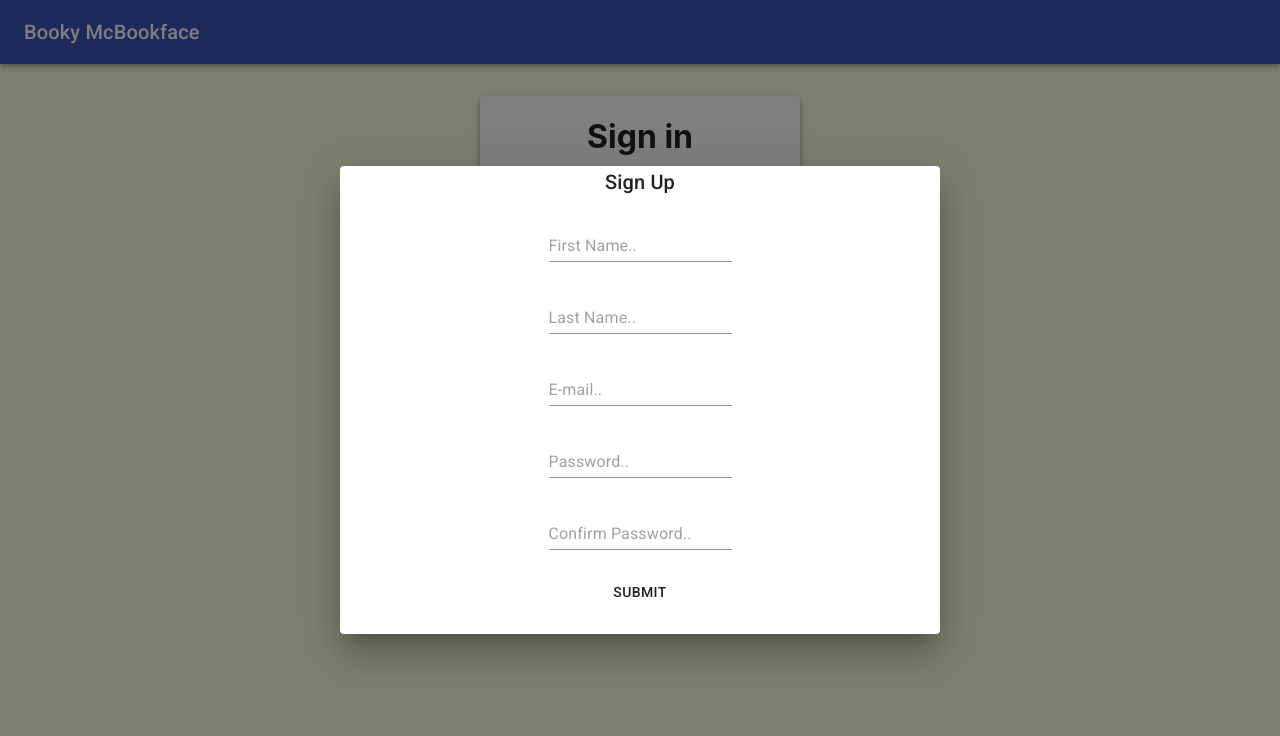
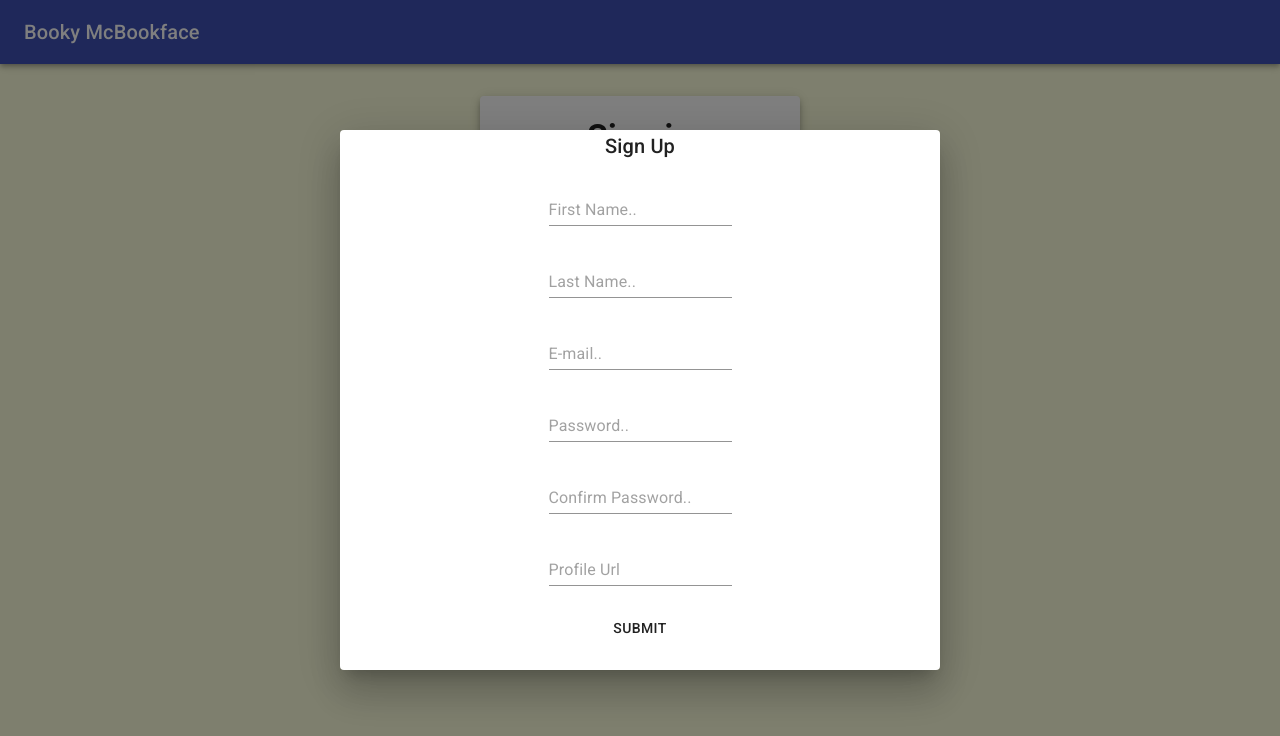
Before and after one commit to bmc1995/bookface, a React (Create React App) app: page / in a window 1280 px wide. Both pictures are taken after a click on the button "SIGN UP!". Shown: the top 736 px of the page. Built offline with nearby package versions, Linux system fonts and the light colour scheme.

Commit message:
correct form inputs

```diff
--- a/src/Components/Pages/Landing/components/signUpForm.js
+++ b/src/Components/Pages/Landing/components/signUpForm.js
@@ -38,8 +38,8 @@ const validationSchema = yup.object({
     .string()
     .required()
     .matches(
-      /^[a-zA-Z_\-]{4,}$/m,
-      "Must be atleast 4 characters, One uppercase, One lowercase, all letters."
+      /^[a-zA-Z0-9_\-]{4,}$/m,
+      "Must be atleast 4 characters, alphanumeric."
     ),
   passwordConfirm: yup
     .string()
@@ -47,6 +47,14 @@ const validationSchema = yup.object({
     .test("passwords-match", "Passwords don't match", function (value) {
       return this.parent.password === value;
     }),
+  userurl: yup
+  .string()
+  .required()
+  .trim()
+  .lowercase()
+  .test("no whitespace", "no whitespace", function (value) {
+    value.includes(" ") ? false : true;
+  })
 });
 
 async function handleSubmit(url, data) {
@@ -76,14 +84,15 @@ const SignUpForm = (props) => {
           email: "",
           password: "",
           passwordConfirm: "",
+          userurl: ""
         }}
         validationSchema={validationSchema}
         onSubmit={(data, { setSubmitting, resetForm }) => {
           setSubmitting(true);
           handleSubmit("https://bookface-auth.herokuapp.com/userauth/signup",data)
+          resetForm({});
           setSubmitting(false);
           props.handleClose()
-          resetForm({});
         }}
       >
         {({ isSubmitting }) => (
@@ -92,13 +101,13 @@ const SignUpForm = (props) => {
           <Form>
             <MyTextField
               placeholder="First Name.."
-              name="firstName"
+              name="first_name"
               type="input"
             />
             <div>
               <MyTextField
                 placeholder="Last Name.."
-                name="lastName"
+                name="last_name"
                 type="input"
               />
             </div>
@@ -120,6 +129,13 @@ const SignUpForm = (props) => {
               />
             </div>
             <div>
+            <MyTextField
+                placeholder="Profile Url"
+                name="userurl"
+                type="input"
+              />
+            </div>
+            <div>
               <Button disabled={isSubmitting} type="submit">
                 submit
               </Button>
```
